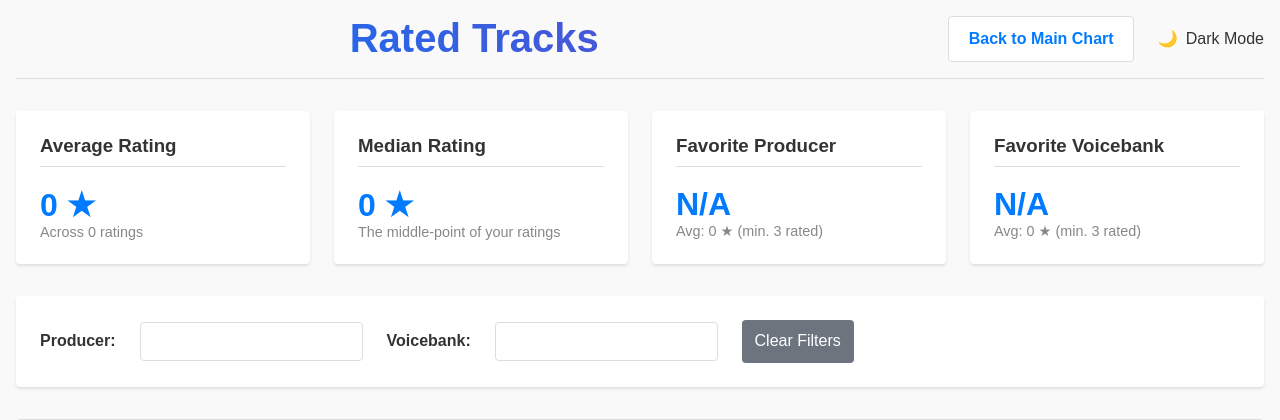
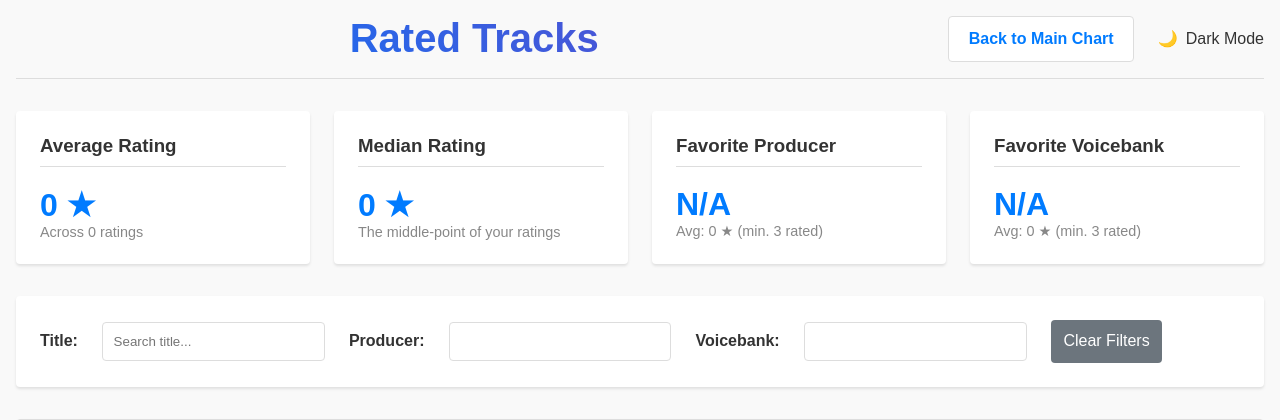
Before and after one commit to D221/vocaloid-rate, a FastAPI app: page /rated_tracks in a window 1280 px wide. Shown: the top 420 px of the page. Run offline with FastAPI, Linux system fonts and the light colour scheme; data that the repository does not hold is empty.

Commit message:
feat(filter): add title filter to track search functionality

```diff
--- a/app/main.py
+++ b/app/main.py
@@ -237,6 +237,7 @@ def get_tracks_table_body(
     request: Request,
     db: Session = Depends(get_db),
     rated_filter: Optional[str] = None,
+    title_filter: Optional[str] = None,
     producer_filter: Optional[str] = None,
     voicebank_filter: Optional[str] = None,
     sort_by: Optional[str] = None,
@@ -246,6 +247,7 @@ def get_tracks_table_body(
     tracks = crud.get_tracks(
         db,
         rated_filter=rated_filter,
+        title_filter=title_filter,
         producer_filter=producer_filter,
         voicebank_filter=voicebank_filter,
         sort_by=sort_by,
@@ -262,6 +264,7 @@ def read_root(
     request: Request,
     db: Session = Depends(get_db),
     rated_filter: Optional[str] = None,
+    title_filter: Optional[str] = None,
     producer_filter: Optional[str] = None,
     voicebank_filter: Optional[str] = None,
     sort_by: Optional[str] = None,
@@ -271,6 +274,7 @@ def read_root(
     tracks = crud.get_tracks(
         db,
         rated_filter=rated_filter,
+        title_filter=title_filter,
         producer_filter=producer_filter,
         voicebank_filter=voicebank_filter,
         sort_by=sort_by,
--- a/app/static/css/style.css
+++ b/app/static/css/style.css
@@ -174,7 +174,6 @@ img {
     -webkit-background-clip: text;
     -webkit-text-fill-color: transparent;
     background-clip: text;
-    text-fill-color: transparent;
 }
 
 .header-controls {
@@ -462,3 +461,11 @@ footer {
     box-sizing: border-box;
     white-space: nowrap;
 }
+
+input[type="search"]::-webkit-search-decoration,
+input[type="search"]::-webkit-search-cancel-button,
+input[type="search"]::-webkit-search-results-button,
+input[type="search"]::-webkit-search-results-decoration {
+    display: none;
+    -webkit-appearance: none;
+}
--- a/app/static/js/main.js
+++ b/app/static/js/main.js
@@ -144,6 +144,14 @@ document.addEventListener('DOMContentLoaded', () => {
     updateSortIndicators();
     updateThemeUI();
 
+    // Initialize the statistics chart bars on the rated tracks page
+    document.querySelectorAll('.chart-bar').forEach(bar => {
+        const width = bar.dataset.width;
+        if(width) {
+            bar.style.width = width + '%';
+        }
+    });
+
     document.getElementById('theme-switcher')?.addEventListener('click', () => {
         const doc = document.documentElement;
         const newTheme = doc.dataset.theme === 'dark' ? 'light' : 'dark';
@@ -155,16 +163,13 @@ document.addEventListener('DOMContentLoaded', () => {
     const filterForm = document.getElementById('filter-form');
     if (filterForm) {
         filterForm.addEventListener('input', (e) => {
-            // Toggle the 'x' button visibility when typing in text fields
-            if (e.target.matches('input[type="text"]')) {
+            if (e.target.matches('input[type="text"], input[type="search"]')) {
                 toggleClearButton(e.target);
             }
-            // Update the tracks list on any filter change
             updateTracks();
         });
 
-        // Check initial state of text inputs on page load
-        filterForm.querySelectorAll('input[type="text"]').forEach(input => {
+        filterForm.querySelectorAll('input[type="text"], input[type="search"]').forEach(input => {
             toggleClearButton(input);
         });
     }
@@ -175,15 +180,13 @@ document.addEventListener('DOMContentLoaded', () => {
             e.preventDefault();
             const scrapeStatus = document.getElementById('scrape-status');
             scrapeButton.disabled = true;
-            scrapeButton.textContent = 'Checking...'; // New initial text
-
+            scrapeButton.textContent = 'Checking...';
             fetch('/scrape', { method: 'POST' })
                 .then(response => response.json())
                 .then(data => {
                     scrapeStatus.textContent = data.message;
                     const interval = setInterval(() => {
                         fetch('/api/scrape-status').then(res => res.json()).then(statusData => {
-
                             if (statusData.status === 'no_changes') {
                                 clearInterval(interval);
                                 scrapeStatus.textContent = 'Ranking is already up-to-date.';
@@ -314,11 +317,6 @@ document.addEventListener('DOMContentLoaded', () => {
         if (closeEmbedButton) { e.preventDefault(); handleCloseEmbed(closeEmbedButton); return; }
     });
 
-    document.querySelectorAll('.chart-bar').forEach(bar => {
-        const width = bar.dataset.width;
-        bar.style.width = width + '%';
-    });
-
     // --- MASTER SUBMIT HANDLER ---
     document.body.addEventListener('submit', (e) => {
         const deleteForm = e.target.closest('.delete-rating-form');
--- a/app/templates/rated.html
+++ b/app/templates/rated.html
@@ -76,8 +76,13 @@
 
     <div class="filter-container">
         <form id="filter-form">
+            <label for="title_filter">Title:</label>
+            <div class="input-wrapper">
+                <input type="search" name="title_filter" id="title_filter" placeholder="Search title..."
+                    autocomplete="off">
+                <button type="button" class="clear-input-btn" aria-label="Clear title search">&times;</button>
+            </div>
             <label for="producer_filter">Producer:</label>
-            <!-- CORRECTED INPUT WITH WRAPPER AND CLEAR BUTTON -->
             <div class="input-wrapper">
                 <input type="text" name="producer_filter" id="producer_filter" list="producers-list" autocomplete="off">
                 <button type="button" class="clear-input-btn" aria-label="Clear producer filter">&times;</button>
@@ -87,7 +92,6 @@
             </datalist>
 
             <label for="voicebank_filter">Voicebank:</label>
-            <!-- CORRECTED INPUT WITH WRAPPER AND CLEAR BUTTON -->
             <div class="input-wrapper">
                 <input type="text" name="voicebank_filter" id="voicebank_filter" list="voicebanks-list"
                     autocomplete="off">
```
Also changed, not shown: app/crud.py (+11 -1 lines), app/templates/index.html (+6 -1 lines).
